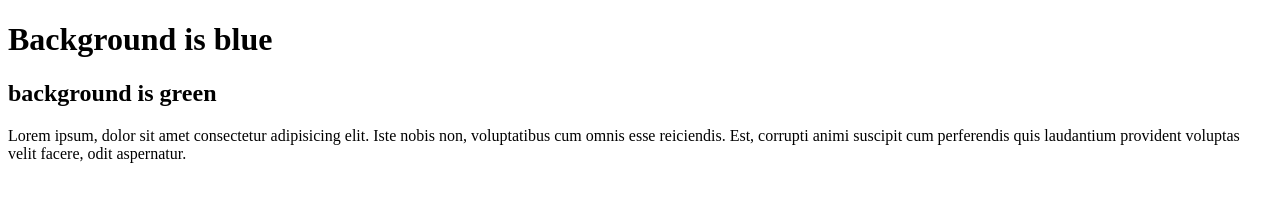
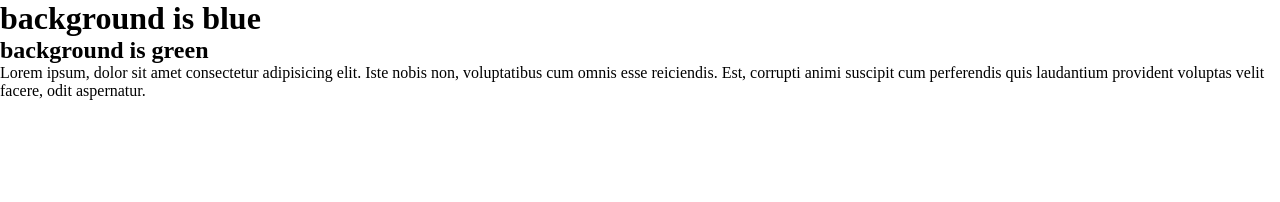
Before and after one commit to DevsDotCom/project-1, a plain HTML site: page index.html in a window 1280 px wide. Drawn offline with Linux system fonts and the light colour scheme.

Commit message:
edit index.html, edit style.css, create script.js

```diff
--- a/index.html
+++ b/index.html
@@ -3,10 +3,11 @@
   <head>
     <meta charset="UTF-8" />
     <meta name="viewport" content="width=device-width, initial-scale=1.0" />
-    <title>Document</title>
+    <title>project-1</title>
+    <link rel="stylesheet" href="style.css">
   </head>
   <body>
-    <h1>Background is blue</h1>
+    <h1>background is blue</h1>
     <h2>background is green</h2>
     <p>
       Lorem ipsum, dolor sit amet consectetur adipisicing elit. Iste nobis non,
@@ -15,5 +16,7 @@
       aspernatur.
     </p>
     <img src="img1.jpg" alt="" />
+
+    <script src="script.js"></script>
   </body>
 </html>
--- /dev/null
+++ b/script.js
@@ -0,0 +1 @@
+console.log('Hello');
--- a/style.css
+++ b/style.css
@@ -3,3 +3,7 @@
   padding: 0;
   box-sizing: border-box;
 }
+
+body {
+  margin: 0 auto;
+}
```
